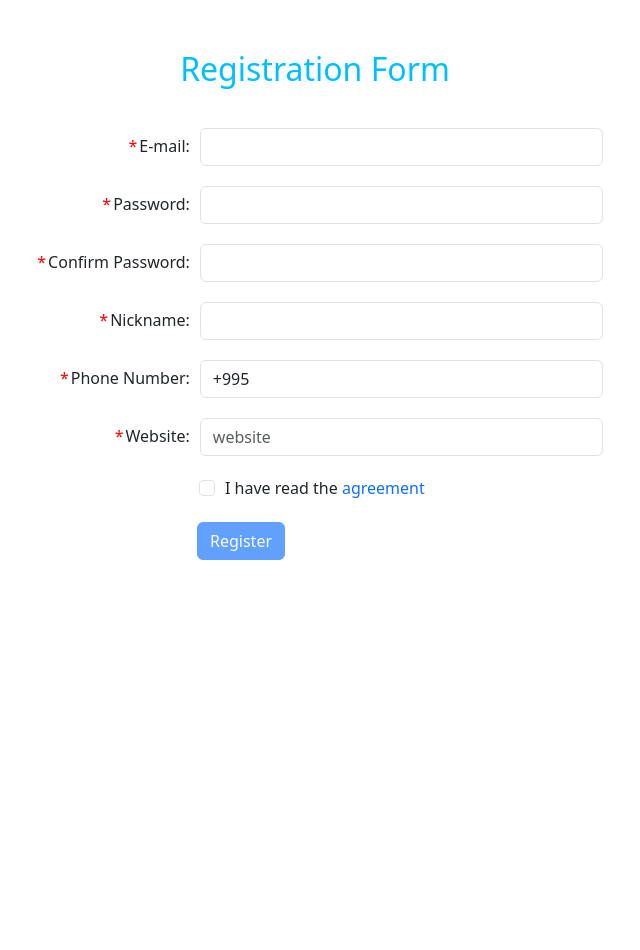
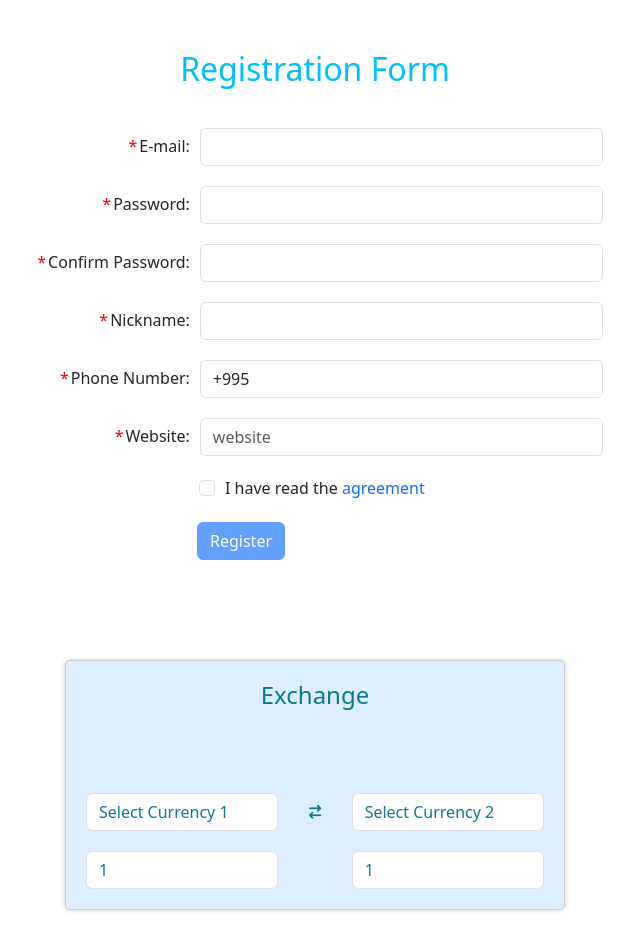
Before and after one commit to GioAbuladze-Creator/ng-homework, an Angular app in the folder ng-homework/: page / in a window 1280 px wide. Shown: the top 950 px of the page, without its empty margins (325-965 px from the left). Before the commit the page ends 800 px from the top, so only its background shows below. Built offline with nearby package versions, Linux system fonts and the light colour scheme.

Commit message:
added exchanger component and updated to reactive form

```diff
--- a/ng-homework/package.json
+++ b/ng-homework/package.json
@@ -18,6 +18,7 @@
     "@angular/platform-browser": "^16.2.0",
     "@angular/platform-browser-dynamic": "^16.2.0",
     "@angular/router": "^16.2.0",
+    "@fortawesome/fontawesome-free": "^6.4.2",
     "bootstrap": "^5.3.2",
     "rxjs": "~7.8.0",
     "tslib": "^2.3.0",
--- a/ng-homework/src/app/app.component.html
+++ b/ng-homework/src/app/app.component.html
@@ -1 +1,2 @@
 <app-forms></app-forms>
+<exchanger></exchanger>
--- a/ng-homework/src/app/app.module.ts
+++ b/ng-homework/src/app/app.module.ts
@@ -7,18 +7,22 @@ import { FormComponent } from './homework1/form/form.component';
 import { UsersComponent } from './homework1/users/users.component';
 import { HwFormsComponent } from './homework1/app-forms/app-forms.component';
 import { ReactiveFormsModule } from '@angular/forms';
+import { ExchangerComponent } from './homework2/exchanger/exchanger.component';
+import { HttpClientModule } from '@angular/common/http';
 
 @NgModule({
   declarations: [
     AppComponent,
     FormComponent,
     UsersComponent,
-    HwFormsComponent
+    HwFormsComponent,
+    ExchangerComponent
   ],
   imports: [
     BrowserModule,
     AppRoutingModule,
     ReactiveFormsModule,
+    HttpClientModule,
   ],
   providers: [],
   bootstrap: [AppComponent]
--- /dev/null
+++ b/ng-homework/src/app/homework2/IExchangeRateResponse/exhange-rate.interface.ts
@@ -0,0 +1,5 @@
+export interface IExchangeRateResponse {
+    result: string;
+    conversion_rate: number;
+    error?: string;
+}
--- /dev/null
+++ b/ng-homework/src/app/homework2/exchanger/exchanger.component.html
@@ -0,0 +1,26 @@
+<form class="d-flex flex-wrap justify-content-between" [formGroup]="form">
+    <div class="headers">
+        <h4 *ngIf="currency1.length==0||currency2.length==0">Exchange</h4>
+        <h4 *ngIf="currency1.length>0&&currency2.length>0">{{value1}} {{currency1}} to {{currency2}}</h4>
+        <h5 *ngIf="exchangeRate!=0">Exchange Rate: {{exchangeRate}}</h5>
+    </div>
+    <div class="form-group" formGroupName="left">
+        <select class="form-control" name="currency1" (change)="getExchangeRate()" formControlName="currency1">
+            <option value="" selected disabled>Select Currency 1</option>
+            <option *ngFor="let currency of currencies" [value]="currency.code">
+                <span><strong>{{currency.code}} </strong></span><span>{{currency.name}}</span>
+            </option>
+        </select>
+        <input type="number" class="form-control" name="value1" (input)="value2=value1*exchangeRate" formControlName="value1">
+    </div>
+    <button class="btn" (click)="switchCurrencies()"><i class="fa-solid fa-arrow-right-arrow-left"></i></button>
+    <div class="form-group" formGroupName="right">
+        <select class="form-control" name="currency2" (change)="getExchangeRate()" formControlName="currency2">
+            <option value="" selected disabled>Select Currency 2</option>
+            <option *ngFor="let currency of currencies" [value]="currency.code">
+                <span><strong>{{currency.code}} </strong></span><span>{{currency.name}}</span>
+            </option>
+        </select>
+        <input type="number" class="form-control" name="value2" (input)="value1=value2/exchangeRate" formControlName="value2">
+    </div>
+</form>
--- /dev/null
+++ b/ng-homework/src/app/homework2/exchanger/exchanger.component.scss
@@ -0,0 +1,51 @@
+form{
+    width: 500px;
+    height: 250px;
+    margin:100px auto;
+    border:1px solid #ccc;
+    color: #0a798f;
+    background-color: #dceeff;
+    padding:20px;
+    border-radius: 5px;
+    box-shadow: 0 0 5px #ccc;
+    align-content: space-between;
+    .headers{
+        width: 100%;
+    }
+
+    h4,h5{
+        width: 100%;
+        text-align: center;
+    }
+
+    .form-group{
+        width:42%;
+        select{
+            margin-bottom:20px;
+            overflow: hidden;
+            text-overflow: ellipsis;
+            color:#0a798f;
+        }
+        input{
+            color:#0a798f
+        }
+    }
+    .btn{
+        height: 10px;
+        width: 20px;
+        margin-top:10px;
+        padding: 0;
+        background-color: #dceeff;
+        border-color:#dceeff;
+        i{
+            color:#0a798f;
+            font-size: 14px;
+            line-height: 0 ;
+            vertical-align: 5px;
+            transition-duration: 0.3s;
+            &:hover{
+                color:white;
+            }
+        }
+    }
+}
--- /dev/null
+++ b/ng-homework/src/app/homework2/exchanger/exchanger.component.ts
@@ -0,0 +1,93 @@
+import { Component, OnDestroy } from '@angular/core';
+import { HttpClient } from '@angular/common/http';
+import { IExchangeRateResponse } from '../IExchangeRateResponse/exhange-rate.interface';
+import { FormBuilder } from '@angular/forms';
+
+@Component({
+  selector: 'exchanger',
+  templateUrl: './exchanger.component.html',
+  styleUrls: ['./exchanger.component.scss']
+})
+
+export class ExchangerComponent implements OnDestroy {
+  currencies = [
+    { code: 'EUR', name: 'Euro' },
+    { code: 'USD', name: 'United States Dollar' },
+    { code: 'GEL', name: 'Georgian Lari' },
+    { code: 'INR', name: 'Indian Rupee' },
+    { code: 'JPY', name: 'Japanese Yen' },
+  ];
+
+  exchangeRate: number = 0;
+
+  private subscription: any;
+  constructor(
+    private http: HttpClient,
+    private fb: FormBuilder) {
+  }
+
+  public form = this.fb.group({
+    left: this.fb.group({
+      currency1: [''],
+      value1: [1]
+    }),
+    right: this.fb.group({
+      currency2: [''],
+      value2: [1]
+    })
+  });
+  get currency1(): string {
+    return this.form.get('left.currency1')?.value || '';
+  }
+  get currency2(): string {
+    return this.form.get('right.currency2')?.value || '';
+  }
+  get value1(): number {
+    return this.form.get('left.value1')?.value || 0;
+  }
+  get value2(): number {
+    return this.form.get('right.value2')?.value || 0;
+  }
+
+  set currency1(value: string) {
+    this.form.get('left.currency1')!.setValue(value);
+  }
+  set currency2(value: string) {
+    this.form.get('right.currency2')!.setValue(value);
+  }
+  set value1(value: number) {
+    this.form.get('left.value1')!.setValue(value);
+  }
+  set value2(value: number) {
+    this.form.get('right.value2')!.setValue(value);
+  }
+
+  updateValues(): void {
+    this.value2 = this.value1 * this.exchangeRate;
+  }
+  getExchangeRate(): void {
+    if (this.currency1.length > 0 && this.currency2.length > 0) {
+      let url: string = `https://v6.exchangerate-api.com/v6/29d3ed871c8593eff72710e3/pair/${this.currency1}/${this.currency2}`;
+      this.subscription = this.http.get<IExchangeRateResponse>(url).subscribe({
+        next: (response) => {
+          console.log(response);
+          this.exchangeRate = response['conversion_rate'];
+          this.updateValues();
+        },
+        error: (error) => {
+          console.log(error);
+        }
+      });
+    }
+  }
+  switchCurrencies(): void {
+    let temp: string = this.currency1;
+    this.currency1 = this.currency2;
+    this.currency2 = temp;
+    this.getExchangeRate();
+  }
+  ngOnDestroy() {
+    this.subscription.unsubscribe();
+  }
+
+}
--- a/ng-homework/src/styles.scss
+++ b/ng-homework/src/styles.scss
@@ -1 +1,2 @@
 @import '../node_modules/bootstrap/scss/bootstrap.scss';
+@import '~@fortawesome/fontawesome-free/css/all.css';
```
Also changed, not shown: 1 other file (tests, documents, lock files or other folders).
